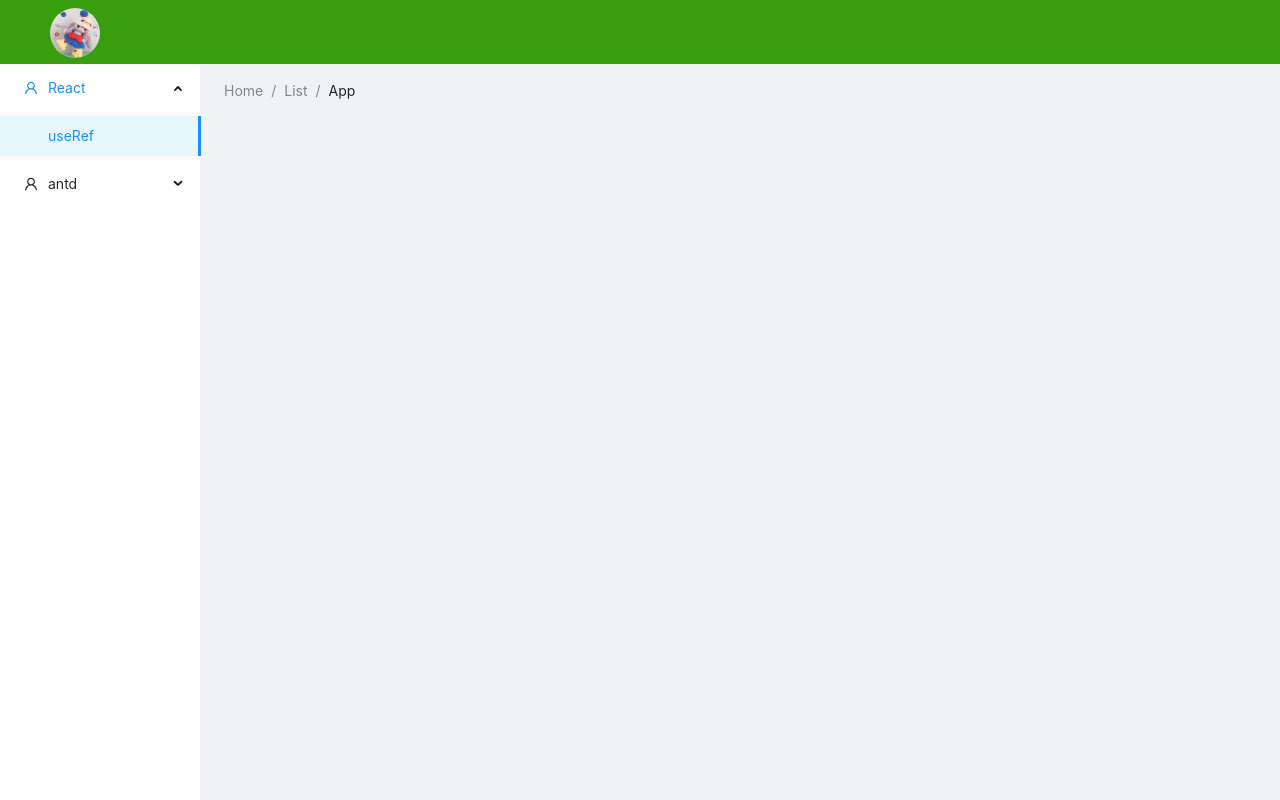
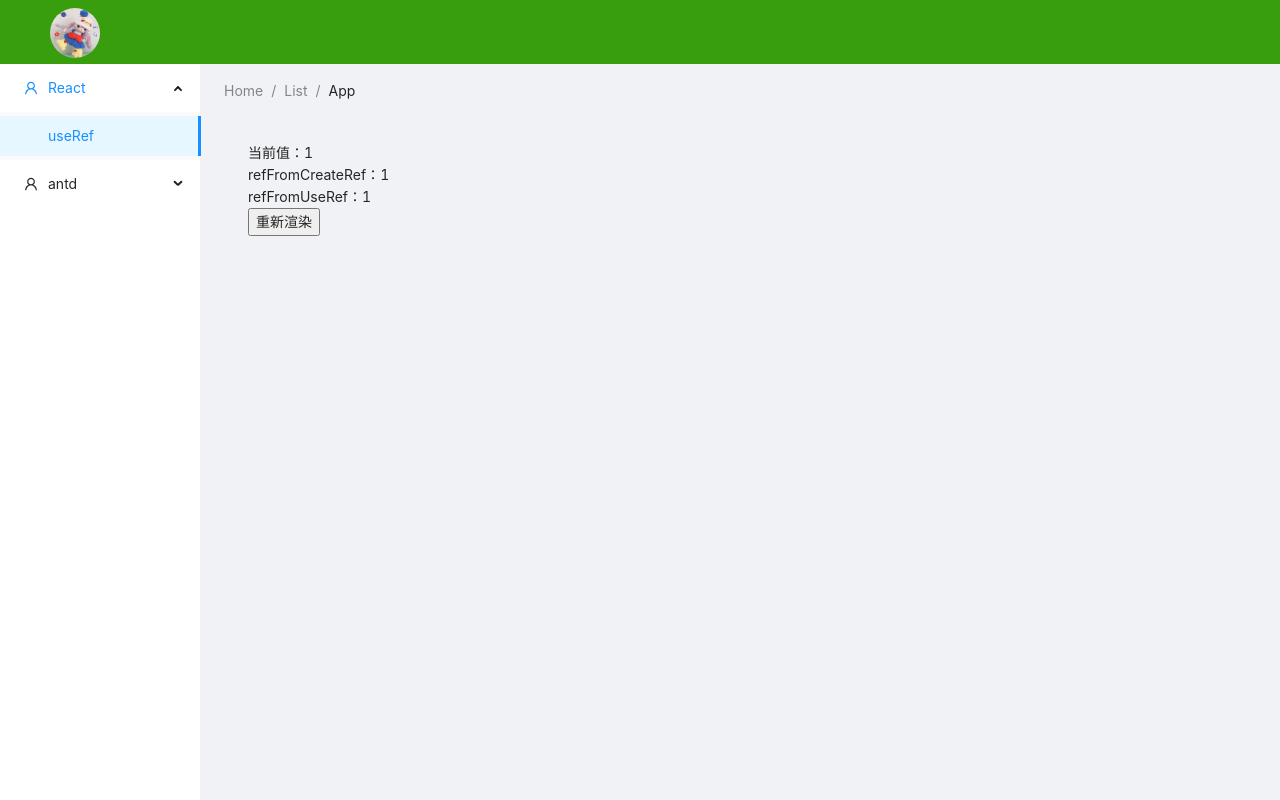
Before and after one commit to Christine-Only/react-ts-vite-demo, a React (Vite) app: page /useRef in a window 1280 px wide. Built offline with nearby package versions, Linux system fonts and the light colour scheme.

Commit message:
feat: add useRef

```diff
--- a/package.json
+++ b/package.json
@@ -15,6 +15,7 @@
     "antd": "^4.18.3",
     "react": "^17.0.2",
     "react-dom": "^17.0.2",
+    "react-router": "^6.2.2",
     "react-router-dom": "^6.2.1",
     "vite": "^2.7.2"
   },
--- a/src/App.tsx
+++ b/src/App.tsx
@@ -1,16 +1,38 @@
-import { Suspense, lazy } from 'react';
-import { BrowserRouter as Router, Routes, Route } from 'react-router-dom';
+import { Suspense, lazy, useEffect } from 'react';
+import { BrowserRouter as Router, Routes, Route, useNavigate } from 'react-router-dom';
 
 import Layout from './layouts';
+import { routes } from './router';
 
 const Select = lazy(() => import('./antd/Select'));
+const UseRef = lazy(() => import('./pages/react/useRef'));
 const Bing = lazy(() => import('./Bing'));
+
+const Redirect = ({ to }: { to: string }) => {
+  const navigate = useNavigate();
+  useEffect(() => {
+    navigate(to);
+  });
+  return null;
+};
+
+// const RenderRoute = (list: CommonType.Route[]): any =>
+//   list.map((item: CommonType.Route) => {
+//     const { path, component, children } = item;
+//     if (!children) {
+//       return <Route path={path} element={component} />;
+//     }
+//     return RenderRoute(children);
+//   });
 
 const App = () => (
   <Router>
     <Suspense fallback={<div>Loading...</div>}>
       <Layout>
         <Routes>
+          <Route path="/" element={<Redirect to="/useRef" />} />
+          {/* {RenderRoute(routes)} */}
+          <Route path="/useRef" element={<UseRef />} />
           <Route path="/select" element={<Select />} />
           <Route path="/bing" element={<Bing />} />
         </Routes>
--- a/src/pages/react/useRef.tsx
+++ b/src/pages/react/useRef.tsx
@@ -1,15 +1,25 @@
-import { useRef } from 'react';
+import { useRef, useState, createRef } from 'react';
 
 const UseRef = () => {
-  const inputRef = useRef<HTMLInputElement>(null);
-  const handleClick = () => {
-    inputRef?.current?.focus();
-  };
+  const refFromCreateRef = createRef();
+  const refFromUseRef = useRef<number>();
+  const [count, setCount] = useState(1);
+
+  if (!refFromCreateRef.current) {
+    refFromCreateRef.current = count;
+  }
+
+  if (!refFromUseRef.current) {
+    refFromUseRef.current = count;
+  }
+
   return (
     <>
-      <input ref={inputRef} />
-      <button type="button" onClick={handleClick}>
-        Focus Input
+      <div>当前值：{count}</div>
+      <div>refFromCreateRef：{refFromCreateRef.current}</div>
+      <div>refFromUseRef：{refFromUseRef.current}</div>
+      <button type="button" onClick={() => setCount((prev) => prev + 1)}>
+        重新渲染
       </button>
     </>
   );
--- a/src/typings.d.ts
+++ b/src/typings.d.ts
@@ -9,4 +9,6 @@ declare namespace CommonType {
     item: React.ReactInstance;
     domEvent: React.MouseEvent<HTMLElement> | React.KeyboardEvent<HTMLElement>;
   }
+
+  type Route = { name: string; path: string; component?: React.ReactDOM; children?: CommonRoute[] };
 }
```
Also changed, not shown: 1 other file (tests, documents, lock files or other folders).
